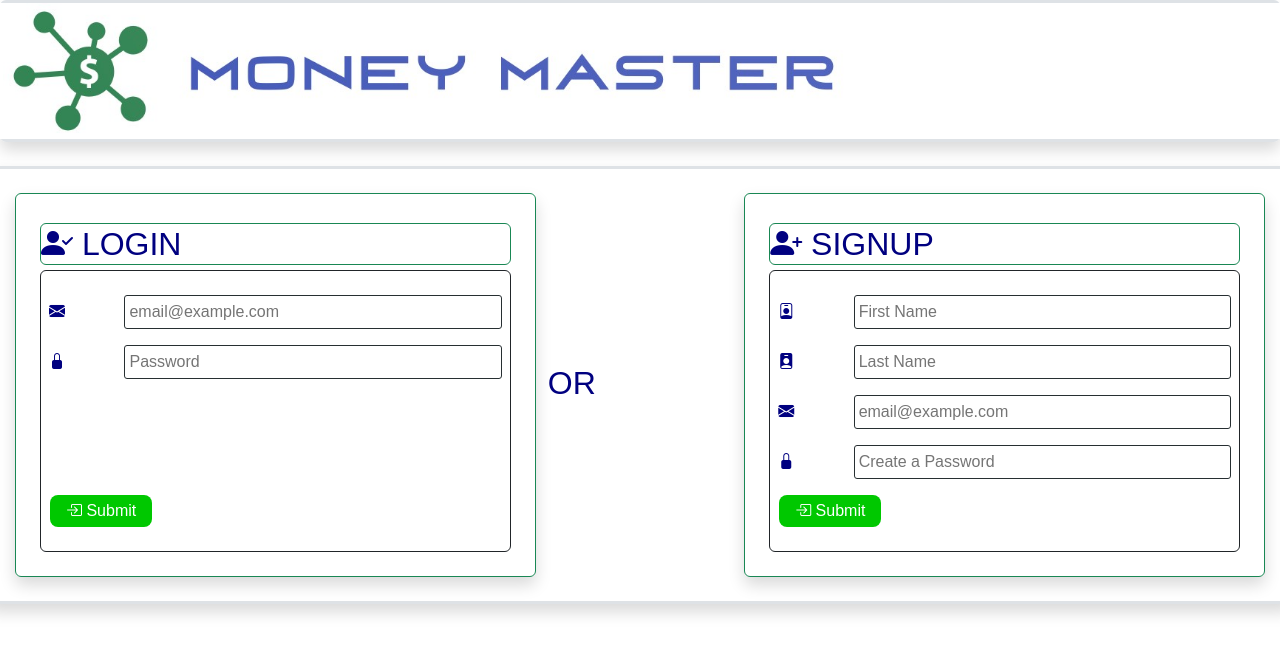
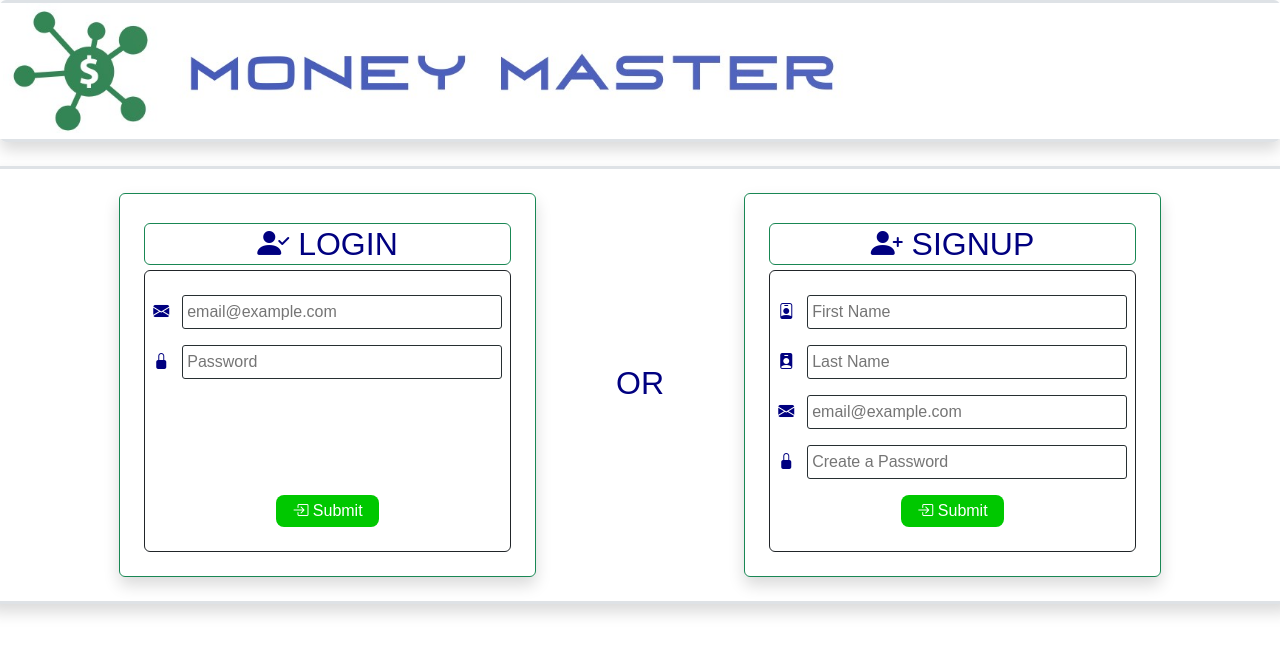
Before and after one commit to austinoler/budget_planner, a React (Vite) app in the folder client/: page / in a window 1280 px wide. Shown: the top 654 px of the page. Built offline with nearby package versions, Linux system fonts and the light colour scheme; some icons are missing.

Commit message:
fixed styling changes on signup/login & removed auth login function from Home.jsx

```diff
--- a/client/src/pages/Dashboard.jsx
+++ b/client/src/pages/Dashboard.jsx
@@ -8,9 +8,9 @@ import Login from './Login'
 function Dashboard() {
     if (!Auth.loggedIn()) {
         return (
-            <div className="row shadow rounded border border-3 p-4">
+            <div className="row shadow rounded border border-3 p-4 justify-content-center">
                 <Login />
-                <h2 className="col-2 align-self-center">OR</h2>
+                <h2 className="col-2 align-self-center text-center">OR</h2>
                 <Signup />
             </div>
         )
--- a/client/src/pages/Home.jsx
+++ b/client/src/pages/Home.jsx
@@ -28,19 +28,6 @@ const Home = () => {
     // console.log('categories', categories);
     // console.log('expenses', expensesData);
 
-
-
-
-
-  if (!Auth.loggedIn()) {
-    return (
-      <div className="row shadow rounded border border-3 p-4">
-        <Login />
-        <h2 className="col-2 align-self-center">OR</h2>
-        <Signup />
-      </div>
-    );
-  }
 
   // Check if the current loggedin user has a budget for this month. If not, create one with default amount of 500
   var userId = Auth.getProfile().data._id
--- a/client/src/pages/Login.jsx
+++ b/client/src/pages/Login.jsx
@@ -30,11 +30,11 @@ function Login(props) {
   };
 
   return (
-    <div className="col-5 border border-1 border-success rounded p-4 shadow">
-      <h2 className="border border-1 border-success rounded"><i className="bi bi-person-check-fill"></i> LOGIN</h2>
+    <div className="col-4 border border-1 border-success rounded p-4 shadow">
+      <h2 className="border border-1 border-success rounded text-center"><i className="bi bi-person-check-fill"></i> LOGIN</h2>
       <form onSubmit={handleFormSubmit} className="border border-dark border-1 p-2 rounded">
         <div className="my-3">
-          <label htmlFor="email" className="col-2 w-10">
+          <label htmlFor="email" className="col-1 w-10">
             <i className="bi bi-envelope-fill"></i>
           </label>
           <input
@@ -43,11 +43,11 @@ function Login(props) {
             type="email"
             id="email"
             onChange={handleChange}
-            className="col-10"
+            className="col-11"
           />
         </div>
         <div className="my-3">
-          <label htmlFor="pwd" className="col-2 w-10">
+          <label htmlFor="pwd" className="col-1 w-10">
             <i className="bi bi-lock-fill"></i>
           </label>
           <input
@@ -56,7 +56,7 @@ function Login(props) {
             type="password"
             id="pwd"
             onChange={handleChange}
-            className="col-10"
+            className="col-11"
           />
         </div>
         {error ? (
@@ -65,7 +65,7 @@ function Login(props) {
           </div>
         ) : null}
         <br/><br/><br/><br/>
-        <div className="flex flex-end mt-1 mb-3">
+        <div className="text-center mt-1 mb-3">
           <button type="submit"><i className="bi bi-box-arrow-in-right text-white"></i> Submit</button>
         </div>
       </form>
--- a/client/src/pages/Signup.jsx
+++ b/client/src/pages/Signup.jsx
@@ -31,12 +31,12 @@ function Signup(props) {
   };
 
   return (
-    <div className="col-5 border border-1 border-success rounded p-4 shadow">
-      <h2 className="border border-1 border-success rounded"><i className="bi bi-person-plus-fill"></i> SIGNUP</h2>
+    <div className="col-4 border border-1 border-success rounded p-4 shadow">
+      <h2 className="border border-1 border-success rounded text-center"><i className="bi bi-person-plus-fill"></i> SIGNUP</h2>
       <i className="bi bi-person-fill-add"></i>
       <form onSubmit={handleFormSubmit} className="border border-dark border-1 p-2 rounded">
         <div className="my-3">
-          <label htmlFor="firstName" className="col-2 w-10">
+          <label htmlFor="firstName" className="col-1 w-10">
             <i className="bi bi-person-badge"></i>
           </label>
           <input
@@ -45,11 +45,11 @@ function Signup(props) {
             type="firstName"
             id="firstName"
             onChange={handleChange}
-            className="col-10"
+            className="col-11"
           />
         </div>
         <div className="my-3">
-          <label htmlFor="lastName" className="col-2 w-10">
+          <label htmlFor="lastName" className="col-1 w-10">
             <i className="bi bi-person-badge-fill"></i>
           </label>
           <input
@@ -58,11 +58,11 @@ function Signup(props) {
             type="lastName"
             id="lastName"
             onChange={handleChange}
-            className="col-10"
+            className="col-11"
           />
         </div>
         <div className="my-3">
-          <label htmlFor="email" className="col-2 w-10">
+          <label htmlFor="email" className="col-1 w-10">
             <i className="bi bi-envelope-fill"></i>
           </label>
           <input
@@ -71,11 +71,11 @@ function Signup(props) {
             type="email"
             id="email"
             onChange={handleChange}
-            className="col-10"
+            className="col-11"
           />
         </div>
         <div className="my-3">
-          <label htmlFor="pwd" className="col-2 w-10">
+          <label htmlFor="pwd" className="col-1 w-10">
             <i className="bi bi-lock-fill"></i>
           </label>
           <input
@@ -84,10 +84,10 @@ function Signup(props) {
             type="password"
             id="pwd"
             onChange={handleChange}
-            className="col-10"
+            className="col-11"
           />
         </div>
-        <div className="flex flex-end mb-3">
+        <div className="text-center mb-3">
           <button type="submit"><i className="bi bi-box-arrow-in-right text-white"></i> Submit</button>
         </div>
       </form>
```
